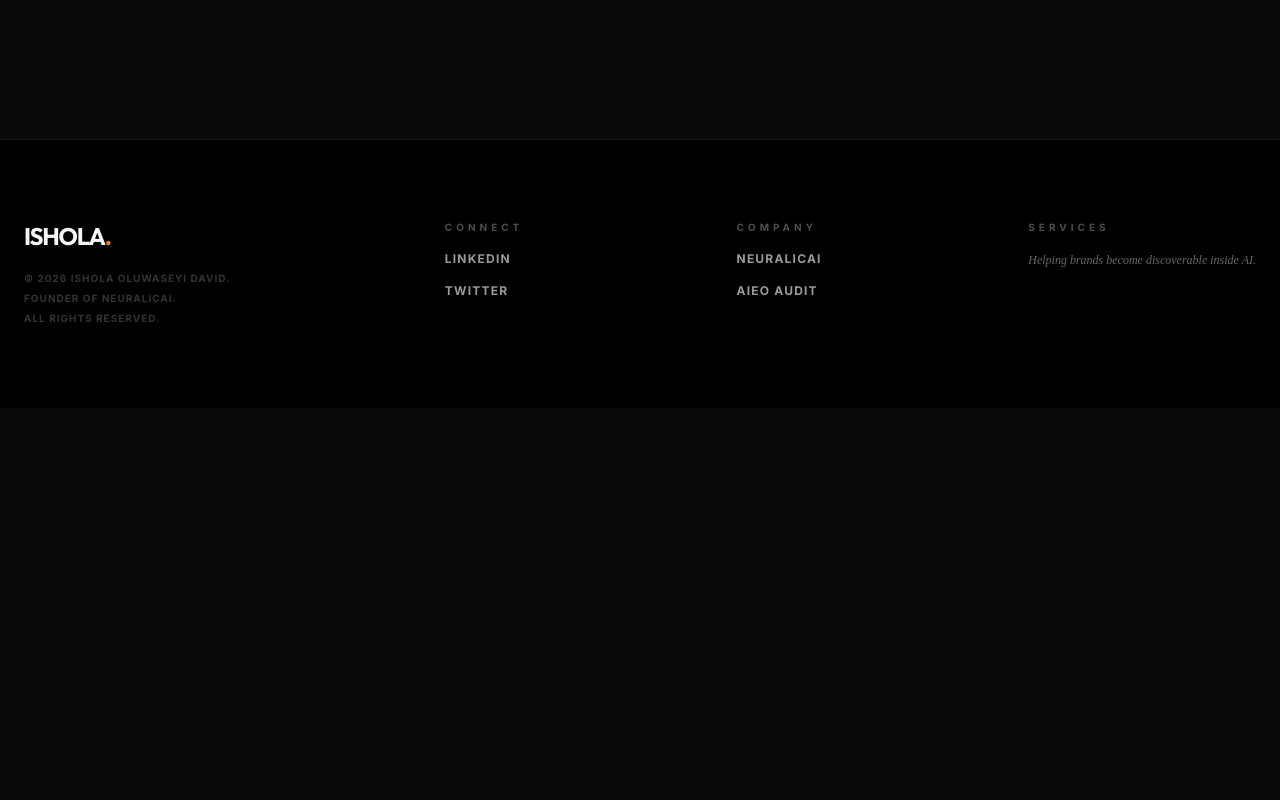
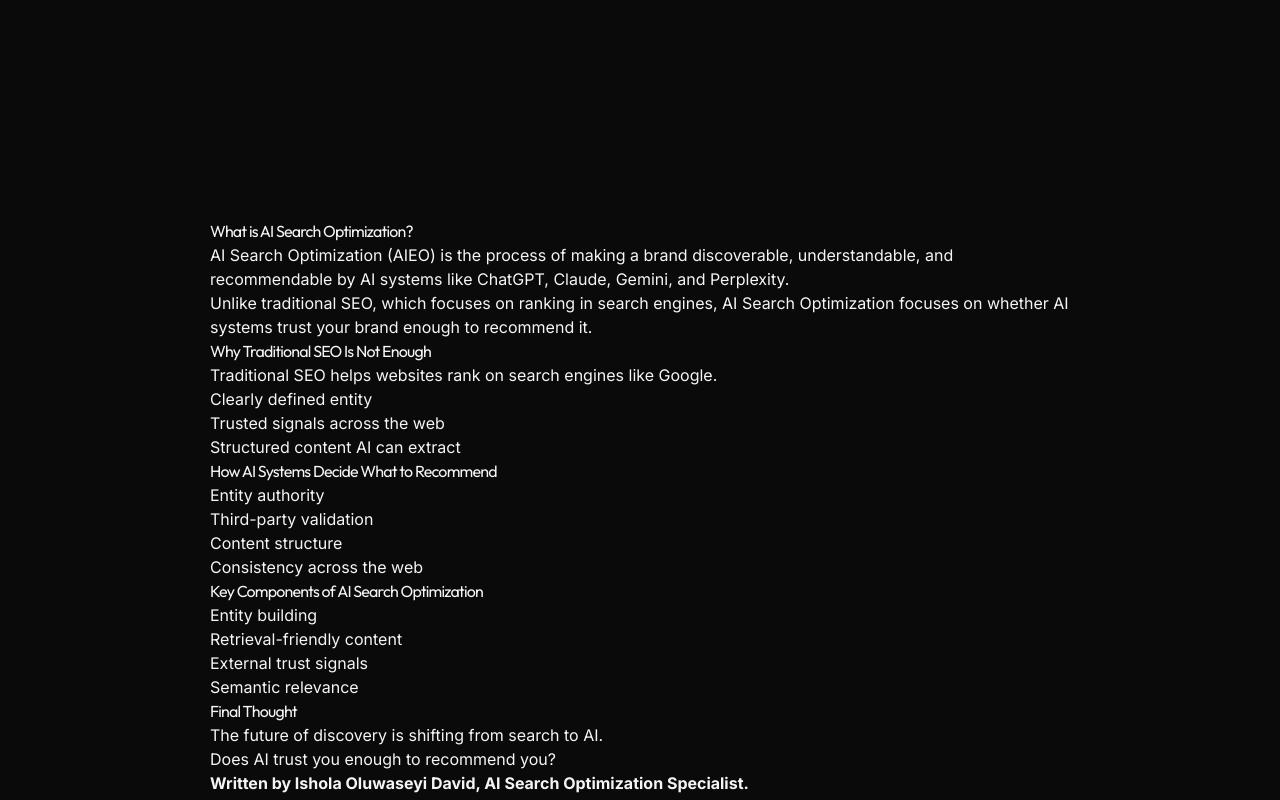
Before and after one commit to neuralicstudio/aieo-portfolio, a React (Vite) app: page / in a window 1280 px wide. Shown: the part 8380-9180 px from the top of the page. Before the commit the page ends 8788 px from the top, so only its background shows below. Built offline with nearby package versions, Linux system fonts and the light colour scheme.

Commit message:
Update App.tsx

```diff
--- a/src/App.tsx
+++ b/src/App.tsx
@@ -462,6 +462,41 @@
             </motion.div>
           </div>
         </section>
+        {/* ARTICLE SECTION */}
+        <section id="ai-search-optimization" style={{padding: "80px 20px", maxWidth: "900px", margin: "0 auto"}}>
+          <h1>What is AI Search Optimization?</h1>
+          <p>
+            AI Search Optimization (AIEO) is the process of making a brand discoverable, understandable, and recommendable by AI systems like ChatGPT, Claude, Gemini, and Perplexity.
+          </p>
+          <p>
+            Unlike traditional SEO, which focuses on ranking in search engines, AI Search Optimization focuses on whether AI systems trust your brand enough to recommend it.
+          </p>
+          <h2>Why Traditional SEO Is Not Enough</h2>
+          <p>Traditional SEO helps websites rank on search engines like Google.</p>
+          <ul>
+            <li>Clearly defined entity</li>
+            <li>Trusted signals across the web</li>
+            <li>Structured content AI can extract</li>
+          </ul>
+          <h2>How AI Systems Decide What to Recommend</h2>
+          <ul>
+            <li>Entity authority</li>
+            <li>Third-party validation</li>
+            <li>Content structure</li>
+            <li>Consistency across the web</li>
+          </ul>
+          <h2>Key Components of AI Search Optimization</h2>
+          <ul>
+            <li>Entity building</li>
+            <li>Retrieval-friendly content</li>
+            <li>External trust signals</li>
+            <li>Semantic relevance</li>
+          </ul>
+          <h2>Final Thought</h2>
+          <p>The future of discovery is shifting from search to AI.</p>
+          <p>Does AI trust you enough to recommend you?</p>
+          <p><strong>Written by Ishola Oluwaseyi David, AI Search Optimization Specialist.</strong></p>
+        </section>
       </main>
 
       <footer className="py-20 px-6 border-t border-white/10 bg-black">
```
